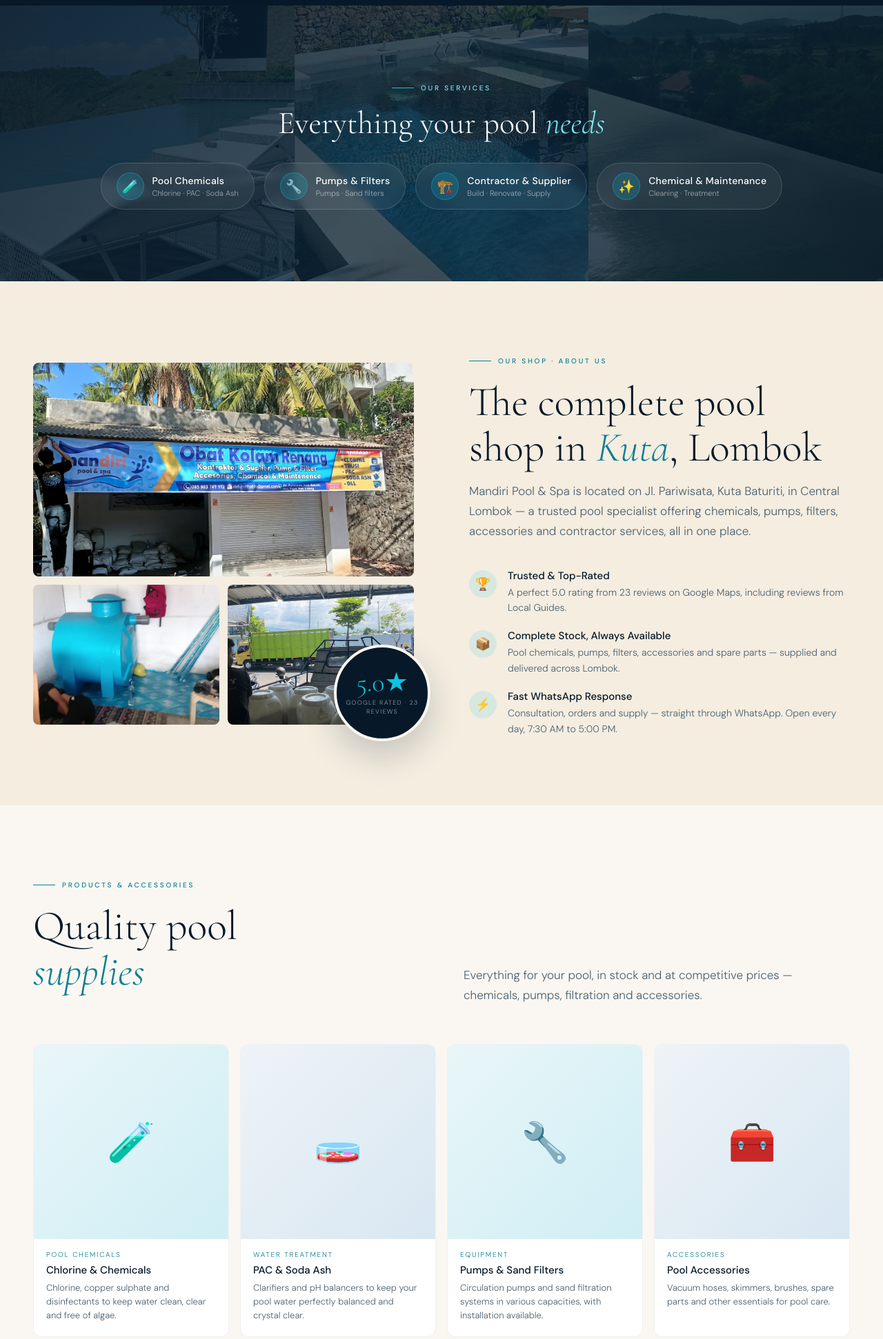
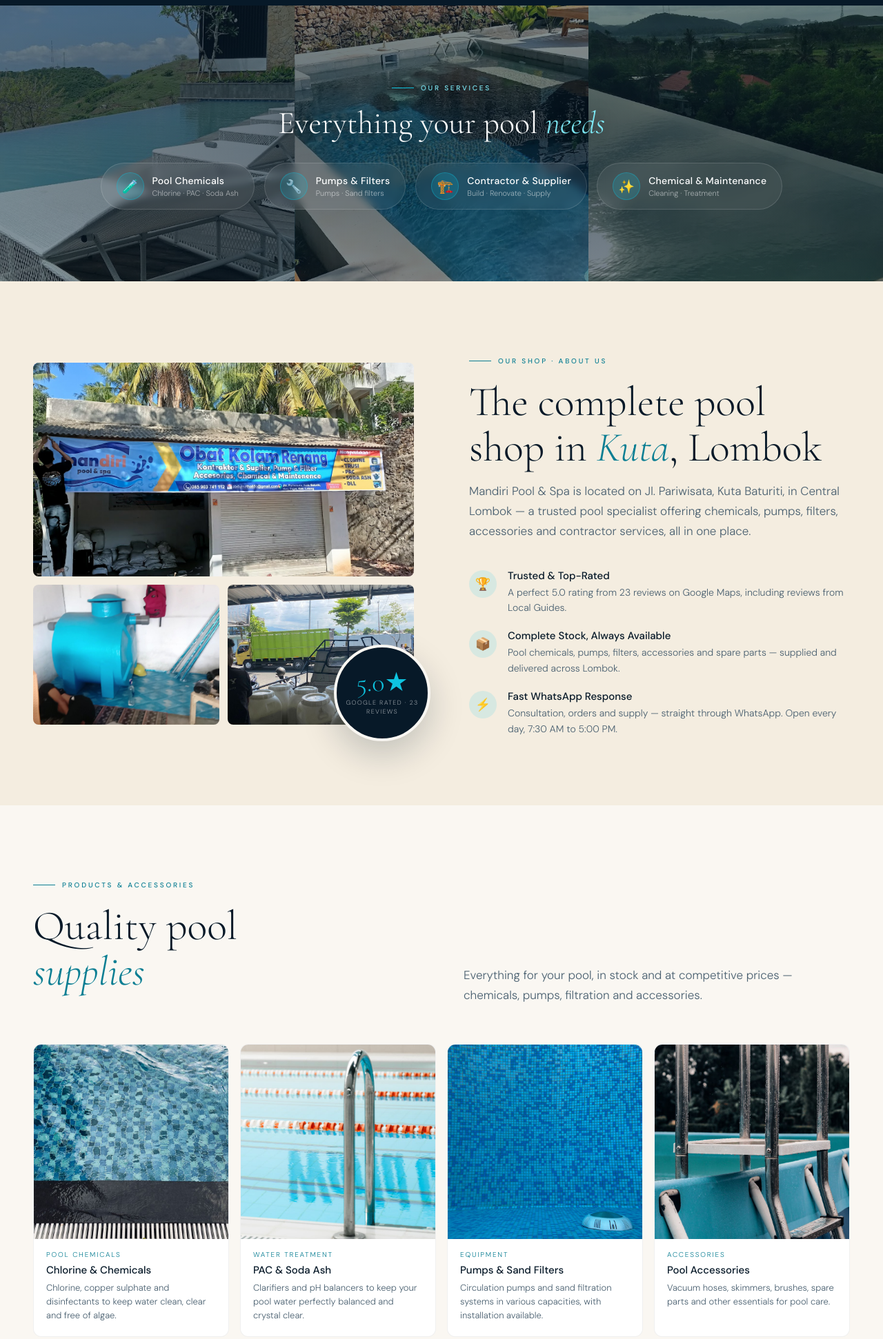
Before and after one commit to joachimvc42/MandiriPool, a plain HTML site: page index.html in a window 1280 px wide. Shown: the part 940-2882 px from the top of the page at 69% size. Drawn offline with nearby package versions, Linux system fonts and the light colour scheme.

Commit message:
Lighten services overlay; add stock images to product cards
- Reduce services band overlay opacity (radial dark only behind the
  text) so the 3 real pool photos are clearly visible; add text-shadow
  for legibility
- Replace product-card emoji icons with free Pexels pool stock photos
  (chemicals, treatment, pumps, accessories)

Co-Authored-By: Claude Opus 4.8 <noreply@anthropic.com>

```diff
--- a/index.html
+++ b/index.html
@@ -405,7 +405,9 @@
     .services-bg > div { flex: 1; background-size: cover; background-position: center; }
     .services-overlay-band {
       position: absolute; inset: 0;
-      background: linear-gradient(135deg, rgba(7,25,40,0.9) 0%, rgba(10,36,56,0.78) 50%, rgba(7,25,40,0.86) 100%);
+      background:
+        radial-gradient(ellipse 60% 80% at 50% 55%, rgba(7,25,40,0.55) 0%, rgba(7,25,40,0.18) 70%, transparent 100%),
+        linear-gradient(135deg, rgba(7,25,40,0.5) 0%, rgba(10,36,56,0.34) 50%, rgba(7,25,40,0.48) 100%);
     }
     .services-band-inner {
       position: relative; z-index: 2;
@@ -419,7 +421,9 @@
       font-size: clamp(30px, 4vw, 46px);
       font-weight: 300; color: #fff; line-height: 1.05;
       margin-bottom: 34px;
-    }
+      text-shadow: 0 2px 20px rgba(0,0,0,0.55);
+    }
+    .services-band-inner .section-eyebrow { text-shadow: 0 1px 10px rgba(0,0,0,0.5); }
     .services-band-title em { font-style: italic; color: var(--aqua-light); }
     .svc-row { display: flex; justify-content: center; align-items: stretch; gap: 14px; flex-wrap: wrap; }
     .svc-item {
@@ -1325,7 +1329,7 @@
 
       <div class="products-grid">
         <div class="product-card reveal">
-          <div class="product-img-wrap" style="display:flex;align-items:center;justify-content:center;font-size:56px;background:linear-gradient(135deg,#e9f6f9,#cfeef4);">🧪</div>
+          <div class="product-img-wrap"><img class="product-img" src="assets/prod-chemicals.jpg" alt="Pool chemicals and clear blue pool water" loading="lazy" /></div>
           <div class="product-info">
             <div class="product-category">Pool Chemicals</div>
             <div class="product-name">Chlorine & Chemicals</div>
@@ -1334,7 +1338,7 @@
         </div>
 
         <div class="product-card reveal" style="transition-delay:0.1s">
-          <div class="product-img-wrap" style="display:flex;align-items:center;justify-content:center;font-size:56px;background:linear-gradient(135deg,#eef3f7,#d8e7f2);">🧫</div>
+          <div class="product-img-wrap"><img class="product-img" src="assets/prod-treatment.jpg" alt="Clear treated swimming pool water" loading="lazy" /></div>
           <div class="product-info">
             <div class="product-category">Water Treatment</div>
             <div class="product-name">PAC & Soda Ash</div>
@@ -1343,7 +1347,7 @@
         </div>
 
         <div class="product-card reveal" style="transition-delay:0.15s">
-          <div class="product-img-wrap" style="display:flex;align-items:center;justify-content:center;font-size:56px;background:linear-gradient(135deg,#e9f6f9,#cfeef4);">🔧</div>
+          <div class="product-img-wrap"><img class="product-img" src="assets/prod-pumps.jpg" alt="Pool circulation and filtration fitting" loading="lazy" /></div>
           <div class="product-info">
             <div class="product-category">Equipment</div>
             <div class="product-name">Pumps & Sand Filters</div>
@@ -1352,7 +1356,7 @@
         </div>
 
         <div class="product-card reveal" style="transition-delay:0.2s">
-          <div class="product-img-wrap" style="display:flex;align-items:center;justify-content:center;font-size:56px;background:linear-gradient(135deg,#eef3f7,#d8e7f2);">🧰</div>
+          <div class="product-img-wrap"><img class="product-img" src="assets/prod-accessories.jpg" alt="Pool ladder, steps and accessories" loading="lazy" /></div>
           <div class="product-info">
             <div class="product-category">Accessories</div>
             <div class="product-name">Pool Accessories</div>
```
Also changed, not shown: assets/prod-accessories.jpg (added), assets/prod-chemicals.jpg (added), assets/prod-pumps.jpg (added), assets/prod-treatment.jpg (added).
